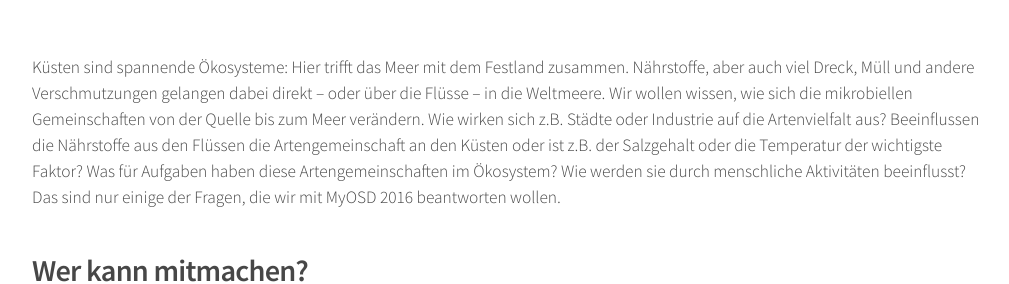
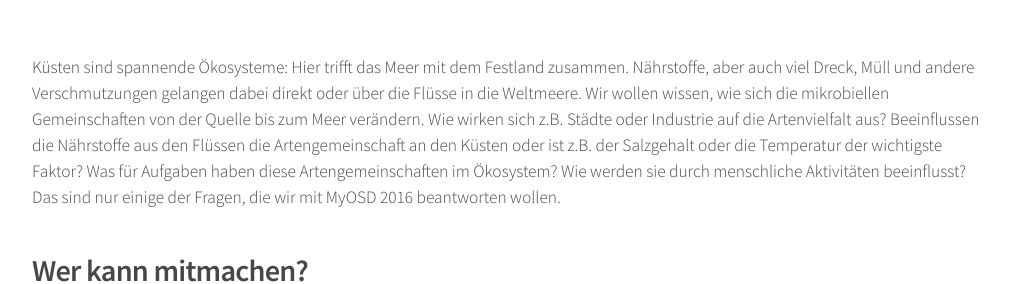
Before and after one commit to myosd/myosd.github.io, a Jekyll site: the page built from projekt/index.md, in a window 1280 px wide and 900 px high, scrolled down 789 px. Shown: the part 204-488 px from the top of the window, without its empty margins (128-1137 px from the left). Built offline with Jekyll 4.4.1, drawn with Linux system fonts in a browser that asks for light colours.

```diff
--- a/projekt/index.md
+++ b/projekt/index.md
@@ -20,7 +20,7 @@ Zum [Wissenschaftsjahr 2016*17 - Meere und Ozeane](https://www.wissenschaftsjahr
 <img src="/assets/images/WJ2016_BMBF_4C.png" width="220" height="156" />
 
 
-Küsten sind spannende Ökosysteme: Hier trifft das Meer mit dem Festland zusammen. Nährstoffe, aber auch viel Dreck, Müll und andere Verschmutzungen gelangen dabei direkt – oder über die Flüsse – in die Weltmeere.
+Küsten sind spannende Ökosysteme: Hier trifft das Meer mit dem Festland zusammen. Nährstoffe, aber auch viel Dreck, Müll und andere Verschmutzungen gelangen dabei direkt oder über die Flüsse in die Weltmeere.
 Wir wollen wissen, wie sich die mikrobiellen Gemeinschaften von der Quelle bis zum Meer verändern. Wie wirken sich z.B. Städte oder Industrie auf die Artenvielfalt aus? Beeinflussen die Nährstoffe aus den Flüssen die Artengemeinschaft an den Küsten oder ist z.B. der Salzgehalt oder die Temperatur der wichtigste Faktor? Was für Aufgaben haben diese Artengemeinschaften im Ökosystem? Wie werden sie durch menschliche Aktivitäten beeinflusst? Das sind nur einige der Fragen, die wir mit MyOSD 2016 beantworten wollen.
 
 ## Wer kann mitmachen?
```
